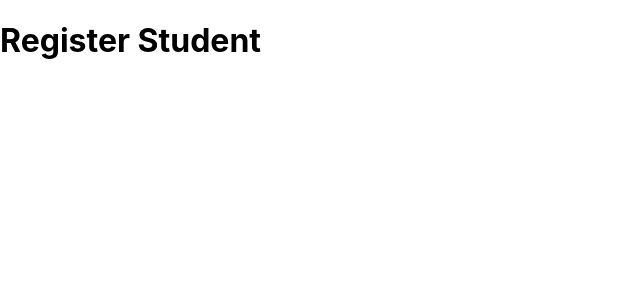
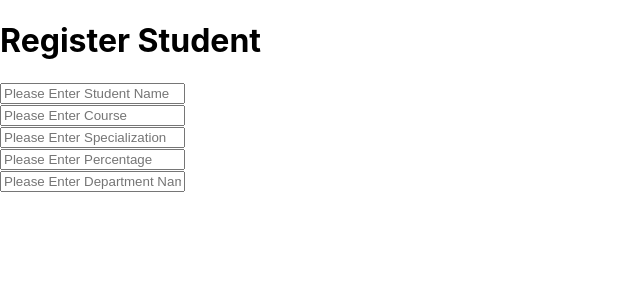
Before and after one commit to IndronilC/student-management-ui, a React (Create React App) app: page / in a window 1280 px wide. Shown: the top 300 px of the page, without its empty margins (0-640 px from the left). Built offline with nearby package versions, Linux system fonts and the light colour scheme.

Commit message:
Committing the added test cases and placeholders for text input where every test case is passing

```diff
--- a/src/pages/RegisterStudentPage.js
+++ b/src/pages/RegisterStudentPage.js
@@ -5,7 +5,24 @@ export class RegisterStudentPage extends React.Component{
         return(
             <div>
                 <h1>Register Student</h1>
+                <div>
+                  <input placeholder="Please Enter Student Name"/>
+                </div>
+                <div>
+                    <input placeholder="Please Enter Course" />
+                </div>
+                <div>
+                    <input placeholder="Please Enter Specialization" />
+                </div>
+                <div>
+                    <input placeholder="Please Enter Percentage" />
+                </div>
+                <div>
+                    <input placeholder="Please Enter Department Name" />
+                </div>
             </div>
+
+
         )
     }
 }
```
Also changed, not shown: 1 other file (tests, documents, lock files or other folders).
